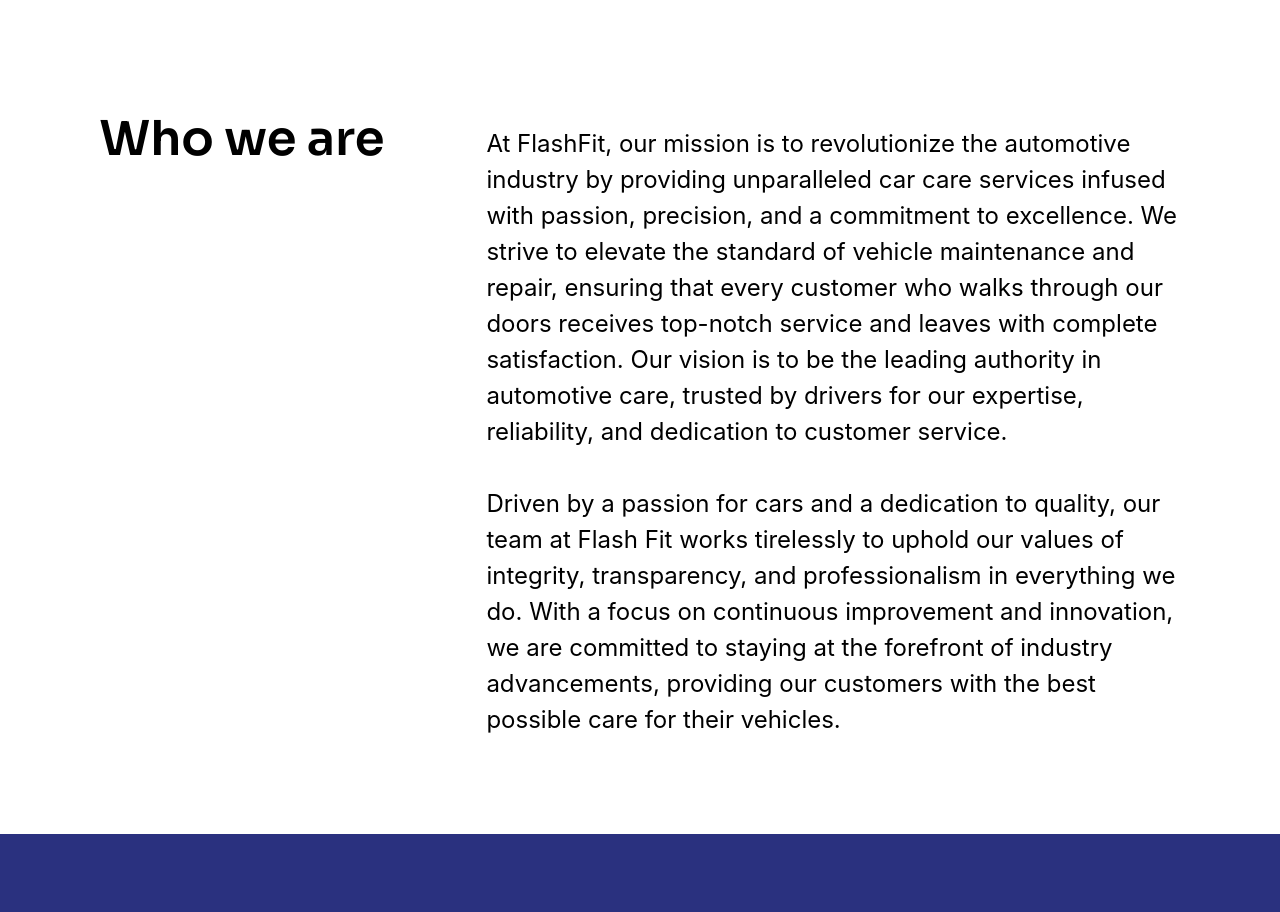
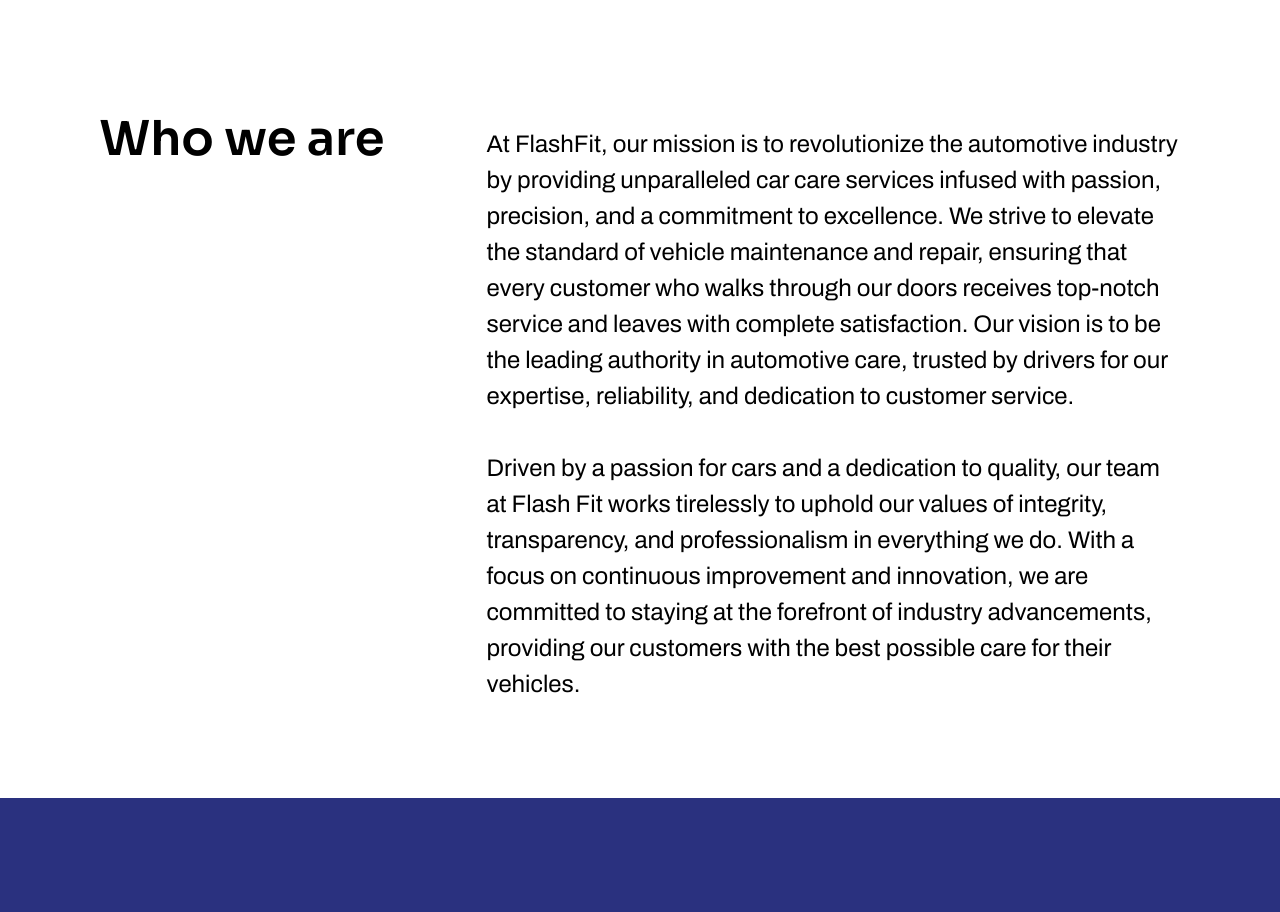
Before and after one commit to LintechGroupltd/flashFit-fe, a Next.js app: page /about in a window 1280 px wide. Shown: the part 1440-2352 px from the top of the page. Built offline with nearby package versions, Linux system fonts and the light colour scheme.

Commit message:
updated_Home-pag8

```diff
--- a/src/app/globals.css
+++ b/src/app/globals.css
@@ -1,4 +1,5 @@
 @import url("https://fonts.googleapis.com/css2?family=Sora:wght@400;500;600;700&display=swap");
+@import url('https://fonts.googleapis.com/css2?family=Archivo:wght@400;500;600;700&display=swap');
 
 @tailwind base;
 @tailwind components;
--- a/src/components/pages/about/whoWeAre/whoWeAre.tsx
+++ b/src/components/pages/about/whoWeAre/whoWeAre.tsx
@@ -11,7 +11,7 @@
        <h2 className="md:text-[48px] text-[34px] font-serif font-[600] leading-[50px]">Who we are</h2>
      </div>
      <div className="w-full">
-       <p className="md:text-start text-justify md:text-[24px] text-[20px] font-[400] mt-3">At FlashFit, our mission is to revolutionize the automotive industry by providing unparalleled car care services infused with passion,
+       <p className="md:text-start font-archivo text-justify md:text-[24px] text-[20px] font-[400] mt-3">At FlashFit, our mission is to revolutionize the automotive industry by providing unparalleled car care services infused with passion,
          precision, and a commitment to excellence. We strive to elevate the standard of vehicle maintenance and repair, ensuring that every customer
          who walks through our doors receives top-notch service and leaves with complete satisfaction. Our vision is to be the leading authority in
          automotive care, trusted by drivers for our expertise, reliability, and dedication to customer service.<br/><br/>
--- a/tailwind.config.ts
+++ b/tailwind.config.ts
@@ -63,6 +63,7 @@
     fontFamily: {
       sans: ["Inter", "sans-serif"],
       serif: ["Sora", "serif"],
+      archivo: ['Archivo', 'sans-serif'],
     },
   },
   plugins: [],
```
Also changed, not shown: 1 other file (tests, documents, lock files or other folders).
